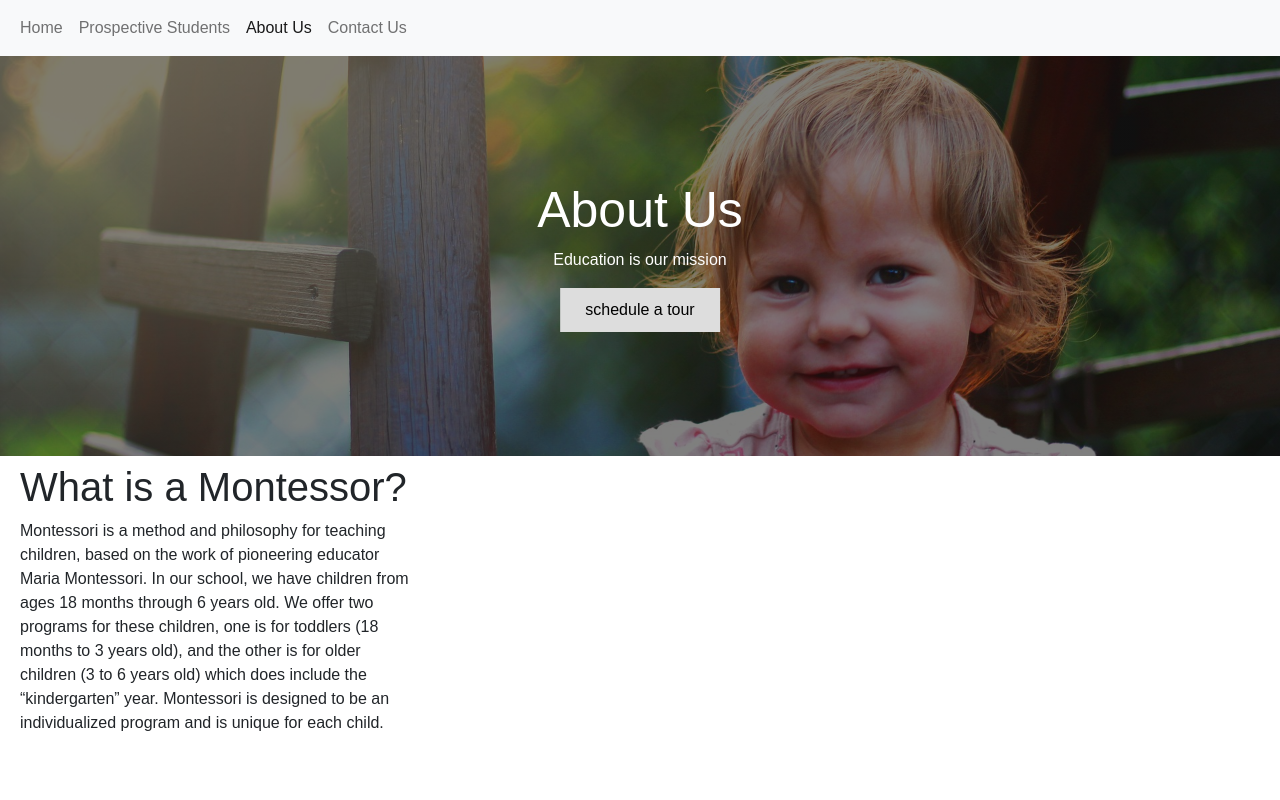
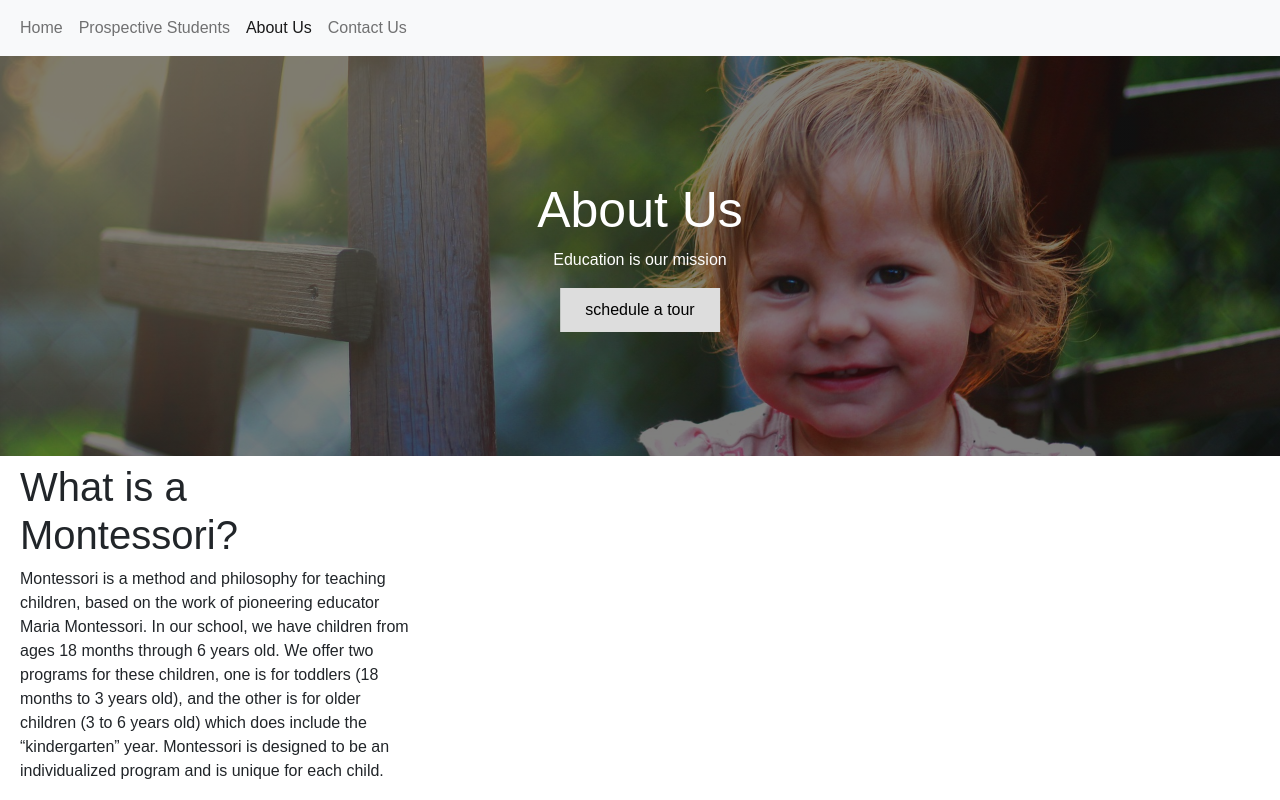
Before and after one commit to kionnabettis/clinton-montessori, a plain HTML site: page about-us.html in a window 1280 px wide. Drawn offline with nearby package versions, Linux system fonts and the light colour scheme.

Commit message:
fixed a spelling error on the about us page

```diff
--- a/about-us.html
+++ b/about-us.html
@@ -53,7 +53,7 @@
 </div>
 
 <div class="row">
-  <div class="col-sm-4"><h1>What is a Montessor?</h1><p>Montessori is a method and philosophy for teaching children, based on the work of pioneering educator Maria Montessori. In our school, we have children from ages 18 months through 6 years old. We offer two programs for these children, one is for toddlers (18 months to 3 years old), and the other is for older children (3 to 6 years old) which does include the “kindergarten” year. Montessori is designed to be an individualized program and is unique for each child.</p></div>
+  <div class="col-sm-4"><h1>What is a Montessori?</h1><p>Montessori is a method and philosophy for teaching children, based on the work of pioneering educator Maria Montessori. In our school, we have children from ages 18 months through 6 years old. We offer two programs for these children, one is for toddlers (18 months to 3 years old), and the other is for older children (3 to 6 years old) which does include the “kindergarten” year. Montessori is designed to be an individualized program and is unique for each child.</p></div>
 </div>
   </body>
 </html>
```
